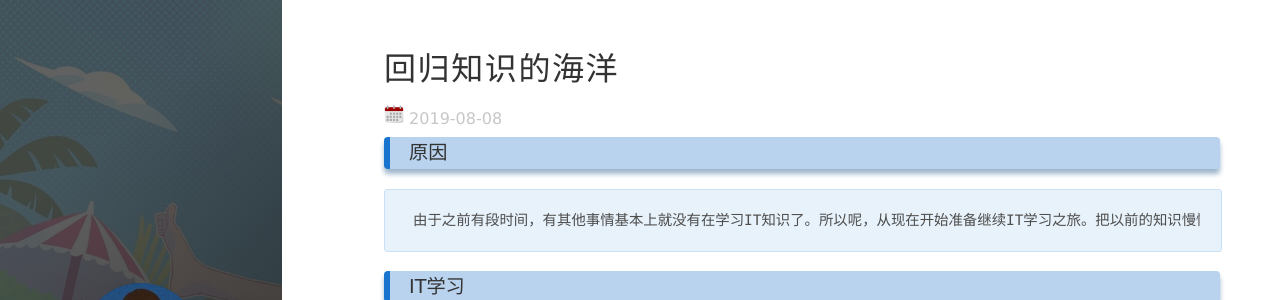
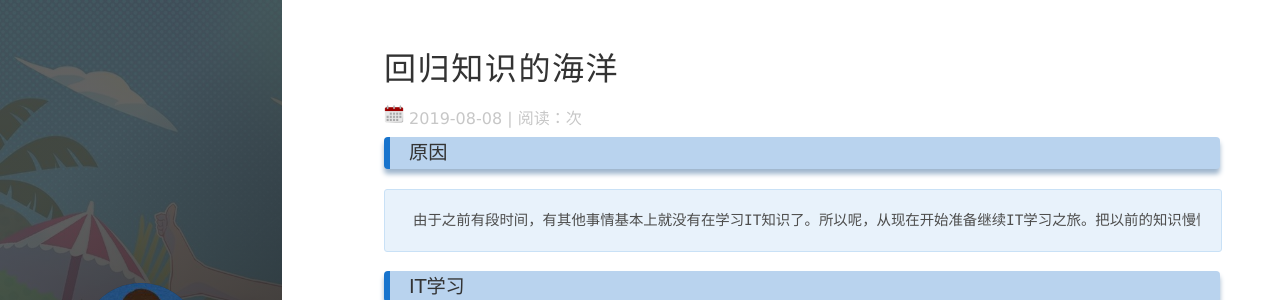
Before and after one commit to dhshenc/dhshenc.github.io, a Jekyll site: the page built from _posts/其他/2019-08-08-准备更新.md, in a window 1280 px wide. Shown: the top 300 px of the page. Built offline with Jekyll 4.4.1, drawn with Linux system fonts in a browser that asks for light colours; nearby versions of some CDN libraries; comment, search, counter and statistics services are not loaded.

Commit message:
添加文章阅读次数

```diff
--- a/_layouts/post.html
+++ b/_layouts/post.html
@@ -8,8 +8,7 @@
     <div class="post-meta">
       <img src="/images/calendar.png" width="20px"/>
       <time datetime="{{page.date | date: date_to_xmlschema}}" itemprop="datePublished" class="post-meta__date date">{{page.date | date: "%F"}}</time>
-
-      <span id="busuanzi_container_page_pv"></span>
+      <span id="busuanzi_container_page_pv"> | 阅读：<span id="busuanzi_value_page_pv"></span>次</span>
     </p>
     </div>
   </header>
```
